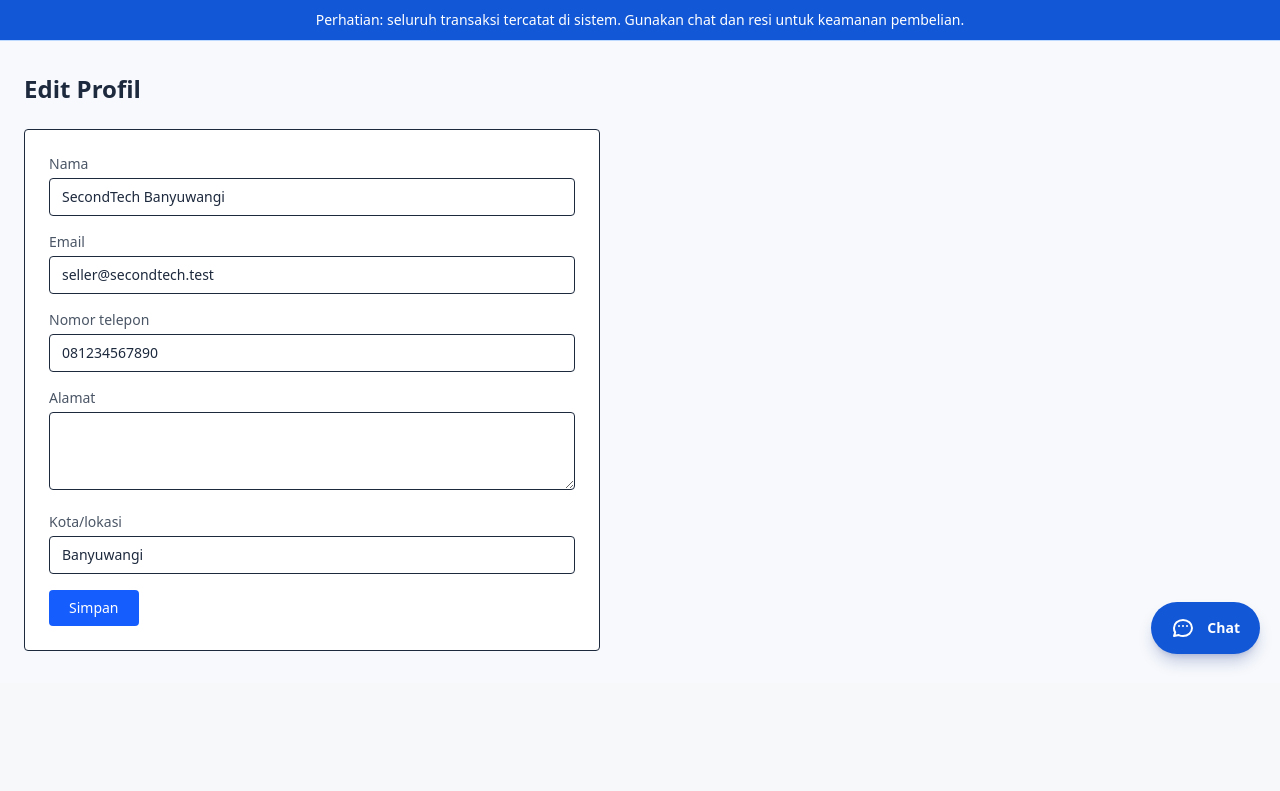
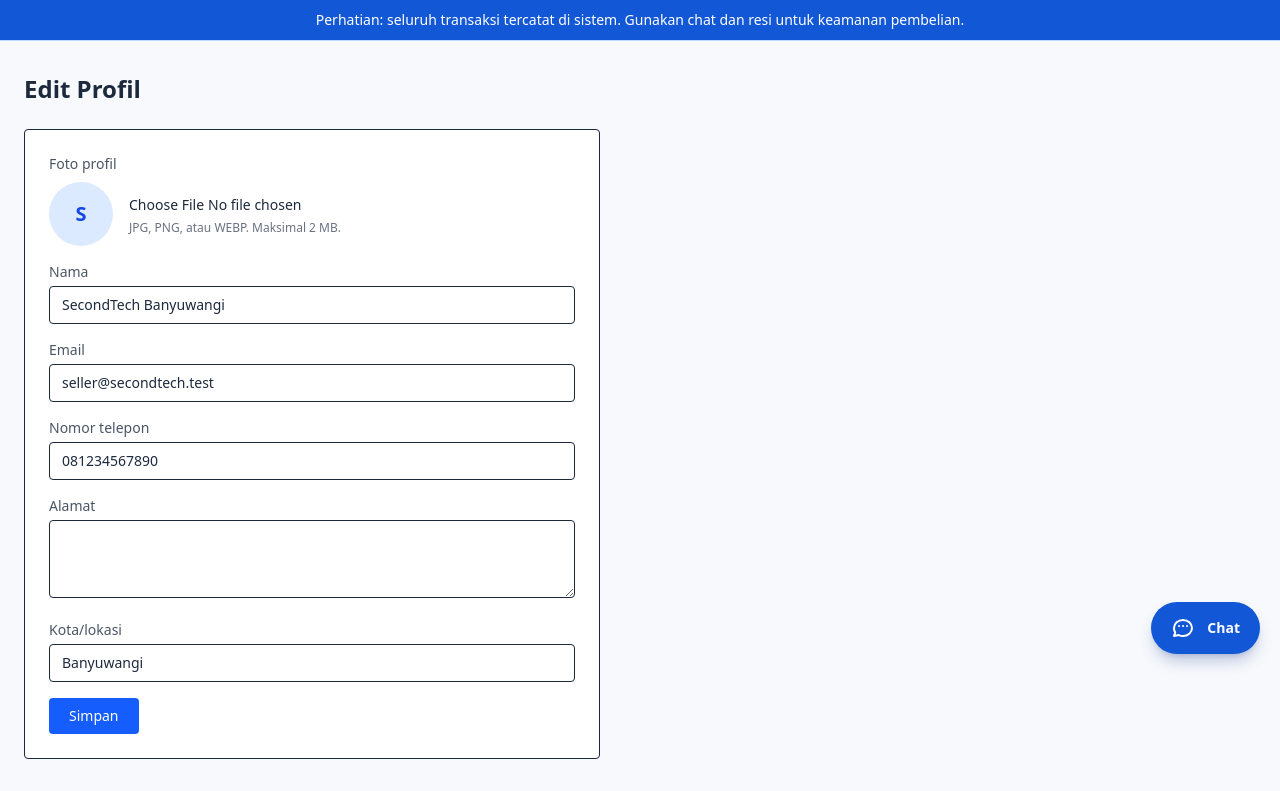
Before and after one commit to iraagustin889/secondtech, a Laravel app: page /profile in a window 1280 px wide. Shown: the part 126-917 px from the top of the page. Before the commit the page ends 793 px from the top, so only its background shows below. Run offline with Laravel 12, Linux system fonts and the light colour scheme; a user stored in the database is signed in; data comes from the database, SQL or seed files in the repository; style sheets or scripts are compiled from the project's sources.

Commit message:
tambah fitur foto profil

```diff
--- a/app/Http/Controllers/ProfileController.php
+++ b/app/Http/Controllers/ProfileController.php
@@ -4,6 +4,7 @@ namespace App\Http\Controllers;
 
 use Illuminate\Http\Request;
 use Illuminate\Validation\Rule;
+use Illuminate\Support\Facades\Storage;
 
 class ProfileController extends Controller
 {
@@ -22,6 +23,8 @@ class ProfileController extends Controller
             'phone'    => ['nullable', 'regex:/^[0-9+\-\s]{8,20}$/'],
             'address'  => ['nullable', 'string', 'max:255'],
             'location' => ['nullable', 'string', 'max:100'],
+            'avatar'        => ['nullable', 'image', 'mimes:jpg,jpeg,png,webp', 'max:2048'],
+            'remove_avatar' => ['nullable', 'boolean'],
         ], [
             'name.required'   => 'Nama wajib diisi.',
             'name.max'        => 'Nama maksimal 100 karakter.',
@@ -31,6 +34,9 @@ class ProfileController extends Controller
             'phone.regex'     => 'Nomor telepon hanya boleh angka, +, - dan spasi (8-20 karakter).',
             'address.max'     => 'Alamat maksimal 255 karakter.',
             'location.max'    => 'Lokasi maksimal 100 karakter.',
+            'avatar.image' => 'File harus berupa gambar.',
+            'avatar.mimes' => 'Foto harus berformat JPG, PNG, atau WEBP.',
+            'avatar.max'   => 'Ukuran foto maksimal 2 MB.',
         ]);
 
         // Diisi satu per satu (tanpa mass assignment) supaya tidak bergantung pada $fillable.
@@ -40,6 +46,15 @@ class ProfileController extends Controller
         $user->phone = $data['phone'] ?? null;
         $user->address = $data['address'] ?? null;
         $user->location = $data['location'] ?? null;
+        if ($request->hasFile('avatar')) {
+            if ($user->avatar) {
+                Storage::disk('public')->delete($user->avatar);
+            }
+            $user->avatar = $request->file('avatar')->store('avatars', 'public');
+        } elseif ($request->boolean('remove_avatar') && $user->avatar) {
+            Storage::disk('public')->delete($user->avatar);
+            $user->avatar = null;
+        }
         $user->save();
 
         return redirect()->route('profile.edit')->with('success', 'Profil berhasil diperbarui.');
--- a/app/Models/User.php
+++ b/app/Models/User.php
@@ -10,6 +10,7 @@ use Illuminate\Database\Eloquent\Factories\HasFactory;
 use Illuminate\Database\Eloquent\Relations\HasMany;
 use Illuminate\Foundation\Auth\User as Authenticatable;
 use Illuminate\Notifications\Notifiable;
+use Illuminate\Support\Facades\Storage;
 
 #[Fillable([
     'name',
@@ -58,6 +59,11 @@ class User extends Authenticatable
         return $this->role === 'seller';
     }
 
+    public function avatarUrl(): ?string
+    {
+    return $this->avatar ? Storage::disk('public')->url($this->avatar) : null;
+    }
+
     // Satu user (penjual) punya banyak produk
     public function products(): HasMany
     {
--- a/resources/views/layouts/app.blade.php
+++ b/resources/views/layouts/app.blade.php
@@ -42,7 +42,11 @@
                         <a href="{{ route('seller.dashboard') }}" class="hidden rounded-xl px-3 py-3 font-medium text-slate-600 hover:bg-slate-100 2xl:inline-flex">Dashboard</a>
                     @endif
                     <a href="{{ route('profile.edit') }}" class="flex items-center gap-2 rounded-xl p-2 hover:bg-slate-100">
-                        <span class="flex h-9 w-9 items-center justify-center rounded-full bg-blue-100 font-bold text-[#1257d6]">{{ \Illuminate\Support\Str::upper(\Illuminate\Support\Str::substr(auth()->user()->name, 0, 1)) }}</span>
+                        @if (auth()->user()->avatarUrl())
+                            <img src="{{ auth()->user()->avatarUrl() }}" alt="Foto profil" class="h-9 w-9 rounded-full border border-slate-200 object-cover">
+                        @else
+                            <span class="flex h-9 w-9 items-center justify-center rounded-full bg-blue-100 font-bold text-[#1257d6]">{{ \Illuminate\Support\Str::upper(\Illuminate\Support\Str::substr(auth()->user()->name, 0, 1)) }}</span>
+                        @endif
                         <span class="hidden max-w-28 truncate font-medium text-slate-700 2xl:block">{{ auth()->user()->name }}</span>
                     </a>
                     <form method="POST" action="{{ route('logout') }}" class="hidden xl:block">
--- a/resources/views/profile/edit.blade.php
+++ b/resources/views/profile/edit.blade.php
@@ -15,10 +15,34 @@
         </div>
     @endif
 
-    <form method="POST" action="{{ route('profile.update') }}"
+    <form method="POST" action="{{ route('profile.update') }}" enctype="multipart/form-data"
           class="bg-white border rounded p-6 max-w-xl grid gap-4">
         @csrf
         @method('PUT')
+
+        <div>
+            <label class="block text-sm text-gray-600 mb-2">Foto profil</label>
+            <div class="flex items-center gap-4">
+                @if ($user->avatarUrl())
+                    <img src="{{ $user->avatarUrl() }}" alt="Foto profil"
+                         class="w-16 h-16 rounded-full object-cover border">
+                @else
+                    <div class="w-16 h-16 rounded-full bg-blue-100 text-blue-700 flex items-center justify-center text-xl font-bold">
+                        {{ strtoupper(substr($user->name, 0, 1)) }}
+                    </div>
+                @endif
+                <div>
+                    <input type="file" id="avatar" name="avatar" accept="image/png,image/jpeg,image/webp"
+                           class="text-sm">
+                    <p class="text-xs text-gray-500 mt-1">JPG, PNG, atau WEBP. Maksimal 2 MB.</p>
+                    @if ($user->avatar)
+                        <label class="inline-flex items-center gap-2 text-xs text-gray-600 mt-2">
+                            <input type="checkbox" name="remove_avatar" value="1"> Hapus foto
+                        </label>
+                    @endif
+                </div>
+            </div>
+        </div>
 
         <div>
             <label for="name" class="block text-sm text-gray-600 mb-1">Nama</label>
```
Also changed, not shown: database/migrations/2026_11_18_164705_add_avatar_to_users_table.php (added), package-lock.json.
